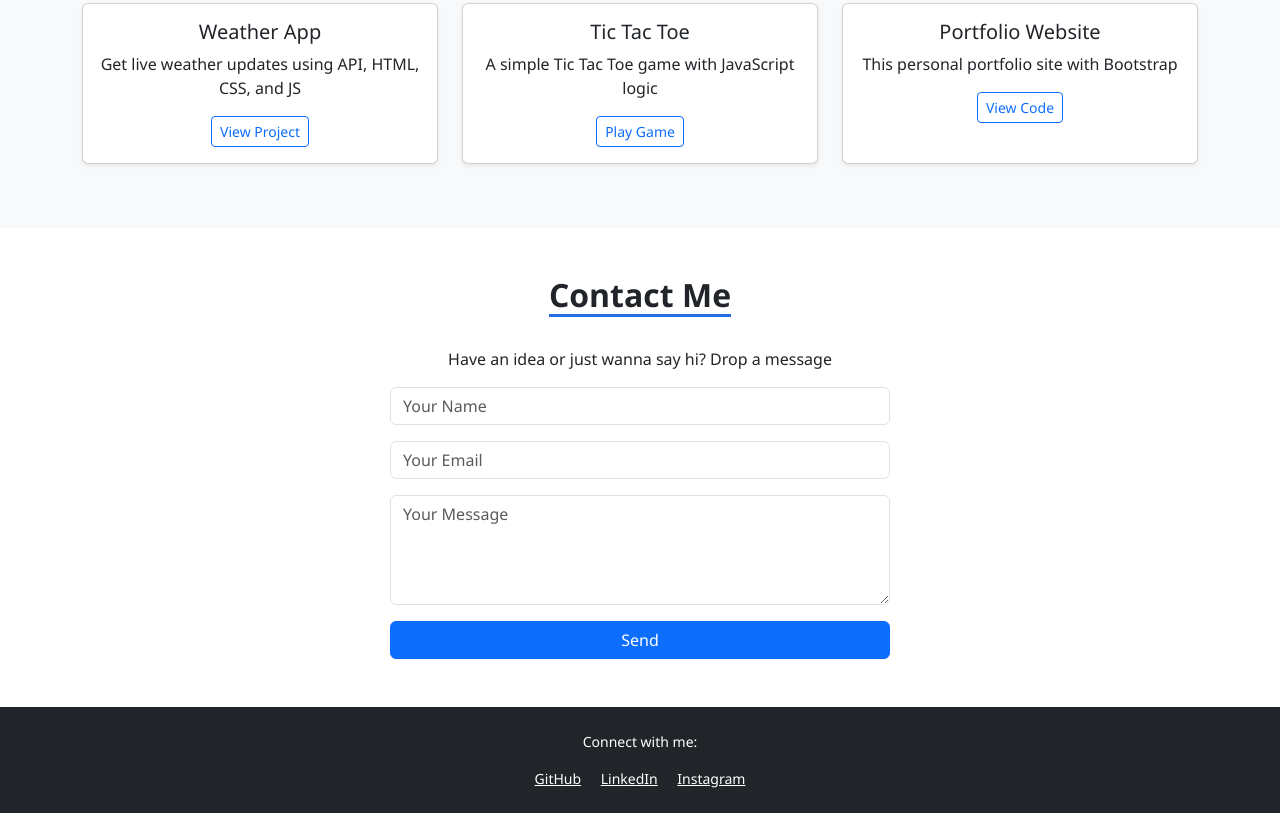
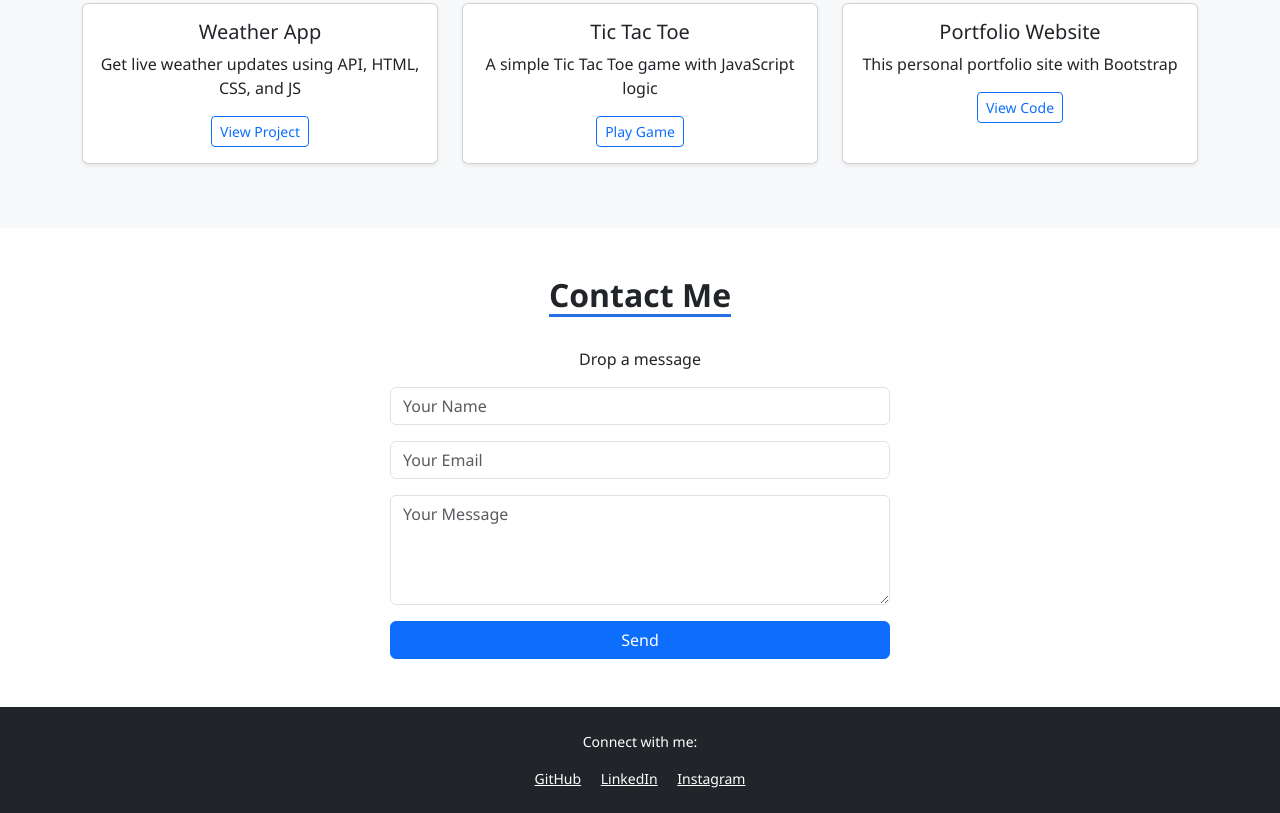
Before and after one commit to ashwinee1702/My-Portfolio, a plain HTML site: page index.html in a window 1280 px wide. Shown: the part 1004-1817 px from the top of the page. Drawn offline with nearby package versions, Linux system fonts and the light colour scheme.

Commit message:
Update index.html

```diff
--- a/index.html
+++ b/index.html
@@ -80,7 +80,7 @@
   <section id="contact" class="py-5 text-center">
     <div class="container">
       <h2>Contact Me</h2>
-      <p>Have an idea or just wanna say hi? Drop a message </p>
+      <p>Drop a message </p>
       <form id="contactForm" class="mx-auto" style="max-width: 500px">
         <div class="mb-3">
           <input type="text" class="form-control" placeholder="Your Name" required>
@@ -101,12 +101,9 @@
     <a href="https://github.com/ashwinee1702" target="_blank" class="text-white mx-2">GitHub</a>
     <a href="https://www.linkedin.com/in/ashwinee-s-s-929516326?utm_source=share&utm_campaign=share_via&utm_content=profile&utm_medium=android_app" target="_blank" class="text-white mx-2">LinkedIn</a>
     <a href="https://www.instagram.com/ashwinee_s_s?igsh=MTFqMjNlZTluYTZpaw==" target="_blank" class="text-white mx-2">Instagram</a>
-
   </footer>
 
-
   <script src="https://cdn.jsdelivr.net/npm/bootstrap@5.3.3/dist/js/bootstrap.bundle.min.js"></script>
-
   <script src="script.js"></script>
 </body>
 </html>
```
